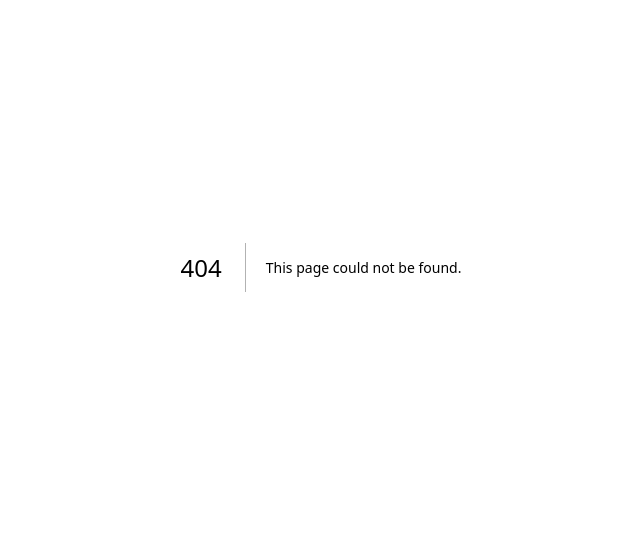
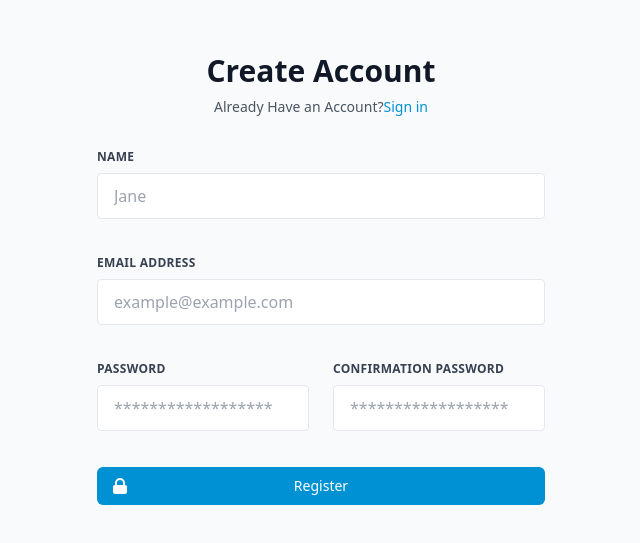
Before and after one commit to ezdev21/mydemy, a Next.js app in the folder client/: page /signup in a window 1280 px wide. Before the commit this address had no page. Shown: the part 133-676 px from the top of the page, without its empty margins (319-959 px from the left). Built offline with nearby package versions, Linux system fonts and the light colour scheme.

Commit message:
sign up page implemented

```diff
--- a/client/src/pages/login.tsx
+++ b/client/src/pages/login.tsx
@@ -4,7 +4,7 @@
 const Login = () => {
     const [email,setEmail]= useState('')
     const [password,setPassword] = useState('')
-    const submit = (e:Event)=>{
+    const submit = (e)=>{
       e.preventDefault()
       axios.post('/login')
            .then(res=>{
@@ -33,10 +33,10 @@
         <input type="hidden" name="remember" value="true" />
         <div className="rounded-md shadow-sm">
           <div>
-            <input onChange={(e)=>setEmail(e.target.value)} aria-label="Email address" name="email" type="email" required className="appearance-none rounded-none relative block w-full px-3 py-2 border my-5 border-gray-300 placeholder-gray-500 text-gray-900 focus:outline-none focus:ring-primary focus:shadow-outline-blue focus:border-primary focus:z-10 sm:text-sm sm:leading-5" placeholder="Email address" />
+            <input onChange={(e)=>setEmail(e.target.value)} aria-label="Email address" name="email" type="email" required className="appearance-none rounded-none relative block w-full px-3 py-3 border my-5 border-gray-300 placeholder-gray-500 text-gray-900 focus:outline-none focus:ring-primary focus:shadow-outline-blue focus:border-primary focus:z-10 sm:text-sm sm:leading-5" placeholder="Email address" />
           </div>
           <div className="mt-2">
-            <input onChange={(e)=>setPassword(e.target.value)} aria-label="Password" name="password" type="password" required className="appearance-none rounded-none relative block w-full px-3 py-2 border my-5 border-gray-300 placeholder-gray-500 text-gray-900 focus:outline-none focus:shadow-outline-blue focus:ring-primary focus:border-primary focus:z-10 sm:text-sm sm:leading-5" placeholder="Password" />
+            <input onChange={(e)=>setPassword(e.target.value)} aria-label="Password" name="password" type="password" required className="appearance-none rounded-none relative block w-full px-3 py-3 border my-5 border-gray-300 placeholder-gray-500 text-gray-900 focus:outline-none focus:shadow-outline-blue focus:ring-primary focus:border-primary focus:z-10 sm:text-sm sm:leading-5" placeholder="Password" />
           </div>
         </div>
         <div className="mt-6 flex items-center justify-between">
--- /dev/null
+++ b/client/src/pages/signup.tsx
@@ -0,0 +1,72 @@
+import { FormEvent, useState } from "react";
+
+const Signup = () => {
+    const [name,setName] = useState('')
+    const [email,setEmail] = useState('')
+    const [password,setPassword] = useState('')
+    const [passwordConfirmation,setPasswordConfirmation] = useState('')
+    const signup = (e:FormEvent)=>{
+      e.preventDefault()
+    }
+    return (
+        <div className="min-h-screen flex items-center justify-center bg-gray-50 py-12 px-4 sm:px-6 lg:px-8">
+        <div className="max-w-md w-full">
+          <div>
+            <h2 className="mt-6 text-center text-3xl leading-9 font-extrabold text-gray-900">
+              Create Account
+            </h2>
+            <p className="mt-2 text-center text-sm leading-5 text-gray-600 max-w">
+              Already Have an Account?
+              <a href='/login' className="text-primary font-medium focus:outline-none focus:underline transition ease-in-out duration-150">
+                Sign in
+              </a>
+            </p>
+          </div>
+          <form className="mt-8" onSubmit={signup}>
+            <div className="flex flex-wrap -mx-3 mb-6">
+              <div className="w-full px-3 mb-3 md:mb-0">
+                <label className="block uppercase tracking-wide text-gray-700 text-xs font-bold mb-2" htmlFor="grid-first-name">
+                  Name
+                </label>
+                <input onChange={(e)=>setName(e.target.value)} className="appearance-none block w-full text-gray-700 border rounded py-3 px-4 mb-3 leading-tight focus:outline-none focus:shadow-outline-blue focus:border-blue-300 focus:z-10" id="grid-first-name" type="text" placeholder="Jane" name="name" required/>
+              </div>
+            </div>
+            <div className="flex flex-wrap -mx-3 mb-6">
+              <div className="w-full px-3 mb-3 md:mb-0">
+                <label className="block uppercase tracking-wide text-gray-700 text-xs font-bold mb-2" htmlFor="grid-email">
+                  Email address
+                </label>
+                <input onChange={(e)=>setEmail(e.target.value)} className="appearance-none block w-full text-gray-700 border rounded py-3 px-4 mb-3 leading-tight focus:outline-none focus:shadow-outline-blue focus:border-blue-300 focus:z-10" id="grid-first-name" type="email" placeholder="example@example.com" name="email" required/>
+              </div>
+            </div>
+            <div className="flex flex-wrap -mx-3 mb-3">
+              <div className="w-full md:w-1/2 px-3 mb-6 md:mb-0">
+                <label className="block uppercase tracking-wide text-gray-700 text-xs font-bold mb-2" htmlFor="grid-password">
+                  Password
+                </label>
+                <input onChange={(e)=>setPassword(e.target.value)} className="appearance-none block w-full text-gray-700 border border-gray-200 rounded py-3 px-4 mb-3 leading-tight focus:outline-none focus:shadow-outline-blue focus:border-blue-300 focus:z-10" id="grid-password" type="password" placeholder="******************" name="password" required/>
+              </div>
+              <div className="w-full md:w-1/2 px-3 mb-6 md:mb-0">
+                <label className="block uppercase tracking-wide text-gray-700 text-xs font-bold mb-2" htmlFor="grid-password">
+                  Confirmation Password
+                </label>
+                <input onChange={(e)=>setPasswordConfirmation(e.target.value)} className="appearance-none block w-full text-gray-700 border border-gray-200 rounded py-3 px-4 mb-3 leading-tight focus:outline-none focus:shadow-outline-blue focus:border-blue-300 focus:z-10" id="grid-password" type="password" placeholder="******************" name="password_confirmation" required/>
+              </div>
+            </div>
+            <div className="mt-6">
+              <button type="submit" className="group relative w-full flex justify-center py-2 px-4 border border-transparent text-sm font-medium rounded-md text-white bg-primary focus:outline-none transition duration-150 ease-in-out">
+                <span className="absolute left-0 inset-y pl-3">
+                  <svg className="h-5 w-5 transition ease-in-out duration-150" fill="currentColor" viewBox="0 0 20 20">
+                    <path fill-rule="evenodd" d="M5 9V7a5 5 0 0110 0v2a2 2 0 012 2v5a2 2 0 01-2 2H5a2 2 0 01-2-2v-5a2 2 0 012-2zm8-2v2H7V7a3 3 0 016 0z" clip-rule="evenodd" />
+                  </svg>
+                </span>
+                Register
+              </button>
+            </div>
+          </form>
+        </div>
+      </div>
+  );
+}
+
+export default Signup;
```
